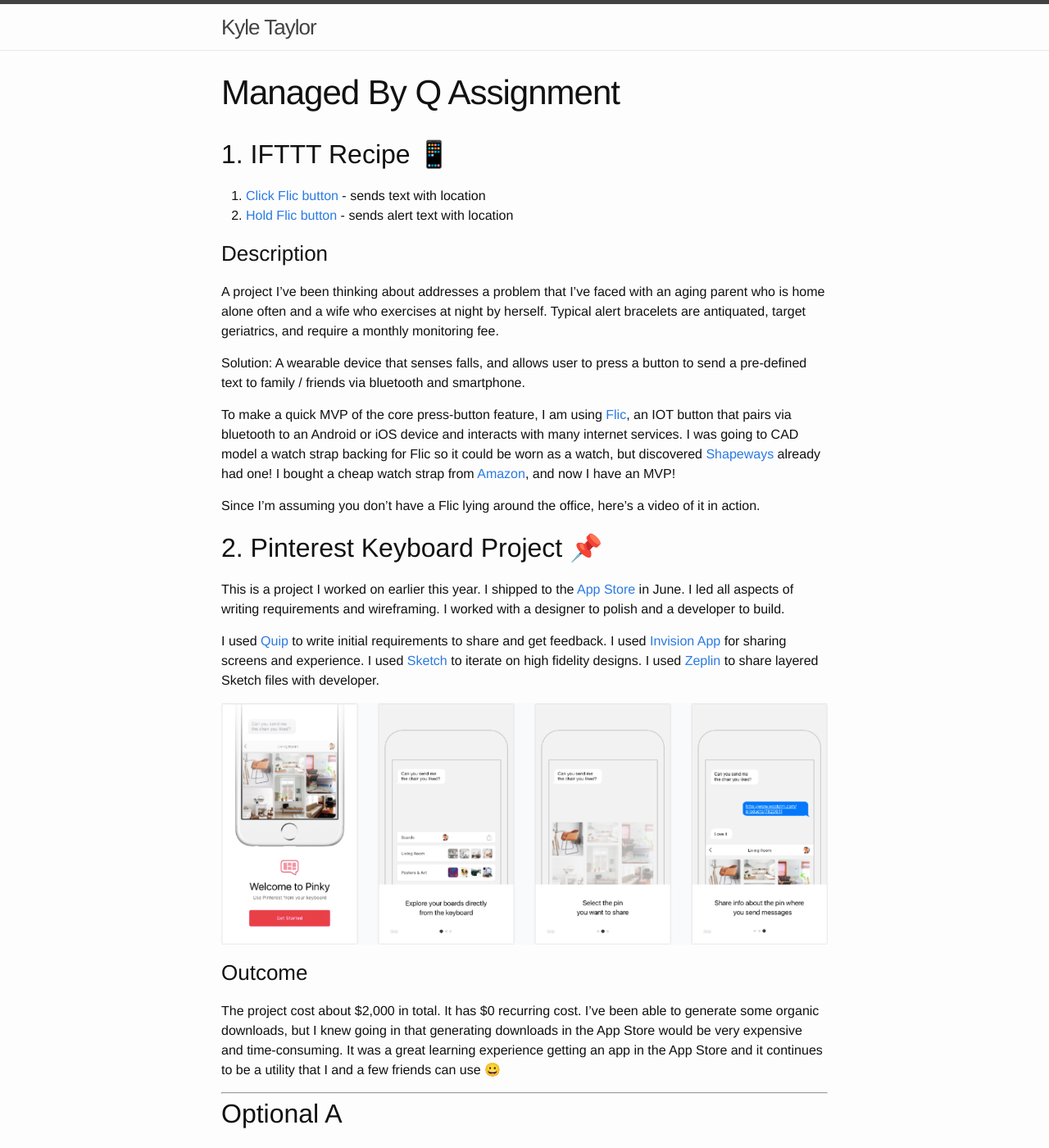
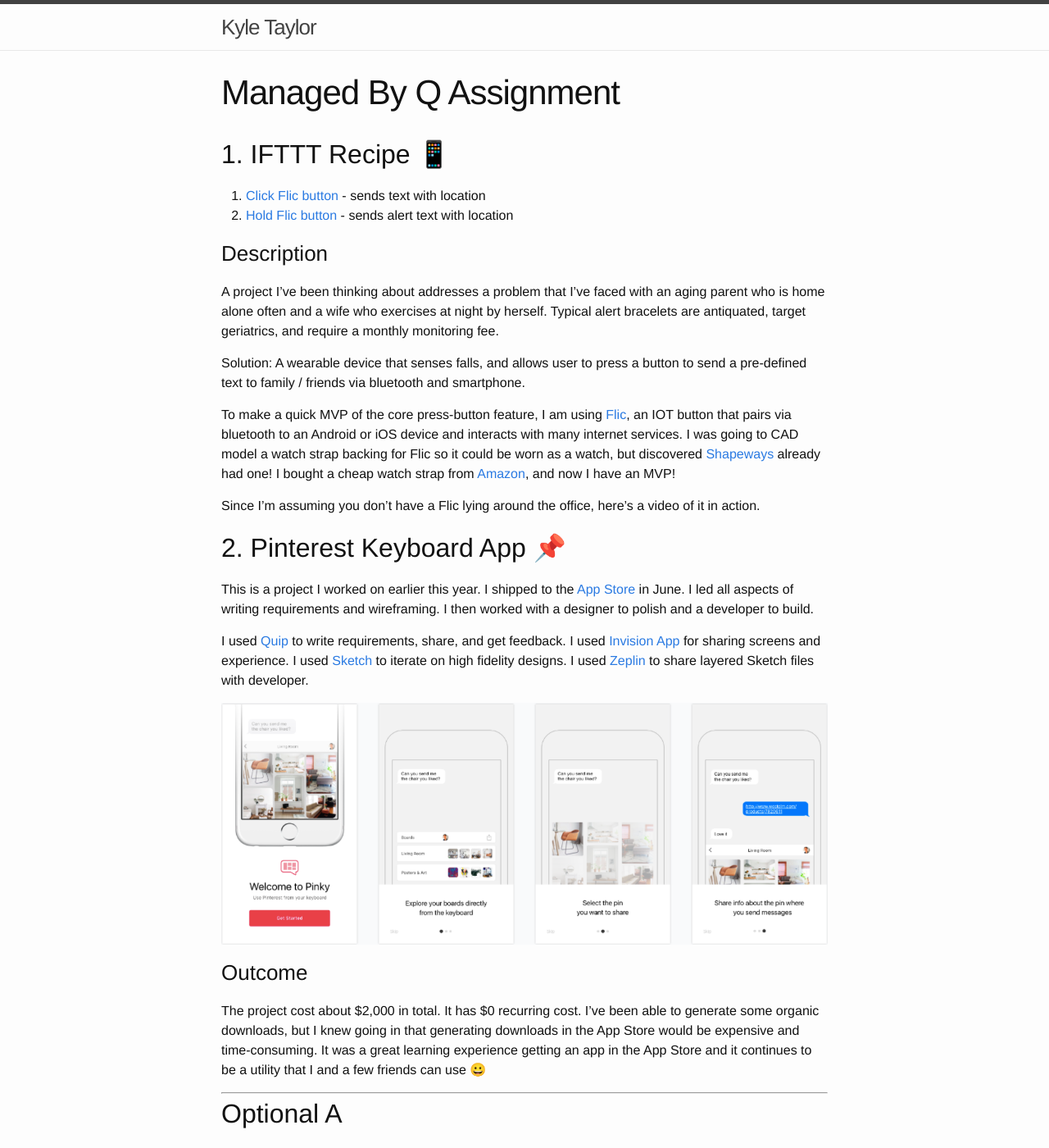
Before and after one commit to kftaylor/kftaylor.github.io, a Jekyll site: the page built from about.md, in a window 1280 px wide and 1400 px high. Shown: the whole window at 82% size. Built offline with Jekyll 4.4.1, drawn with Linux system fonts in a browser that asks for light colours.

Commit message:
Update from Forestry.io - about.md

```diff
--- a/about.md
+++ b/about.md
@@ -18,21 +18,19 @@
 
 Since I’m assuming you don’t have a Flic lying around the office, here’s a video of it in action.
 
-## <span style="font-weight: normal;">2\. Pinterest Keyboard Project 📌</span>
+## <span style="font-weight: normal;">2\. Pinterest Keyboard App 📌</span>
 
-This is a project I worked on earlier this year. I shipped to the [App Store](http://pinkyapp.com){:target="_blank"} in June. I led all aspects of writing requirements and wireframing. I worked with a designer to polish and a developer to build.
+This is a project I worked on earlier this year. I shipped to the [App Store](http://pinkyapp.com){:target="_blank"} in June. I led all aspects of writing requirements and wireframing. I then worked with a designer to polish and a developer to build.
 
-I used [Quip](https://quip.com/wBAaA8msyPoN){:target="_blank"} to write initial requirements to share and get feedback. I used [Invision App](https://invis.io/M957BYD8V){:target="_blank"} for sharing screens and experience. I used [Sketch](https://sketch.cloud/s/RWOy/p/onboarding){:target="_blank"} to iterate on high fidelity designs. I used [Zeplin](https://scene.zeplin.io/project/56d88a9e32057a3d4cde4666){:target="_blank"} to share layered Sketch files with developer.
+I used [Quip](https://quip.com/wBAaA8msyPoN){:target="_blank"} to write requirements, share, and get feedback. I used [Invision App](https://invis.io/M957BYD8V){:target="_blank"} for sharing screens and experience. I used [Sketch](https://sketch.cloud/s/RWOy/p/onboarding){:target="_blank"} to iterate on high fidelity designs. I used [Zeplin](https://scene.zeplin.io/project/56d88a9e32057a3d4cde4666){:target="_blank"} to share layered Sketch files with developer.
 
 ![]({{ site.baseurl }}/forestryio/images/Screenshot%202016-11-16%2023.36.55.png)
 
 ### Outcome
 
-The project cost about $2,000 in total. It has $0 recurring cost. I've been able to generate some organic downloads, but I knew going in that generating downloads in the App Store would be very expensive and time-consuming. It was a great learning experience getting an app in the App Store and it continues to be a utility that I and a few friends can use 😀
-
+The project cost about $2,000 in total. It has $0 recurring cost. I've been able to generate some organic downloads, but I knew going in that generating downloads in the App Store would be expensive and time-consuming. It was a great learning experience getting an app in the App Store and it continues to be a utility that I and a few friends can use 😀
 
 * * *
-
 
 ## Optional A
 
```
